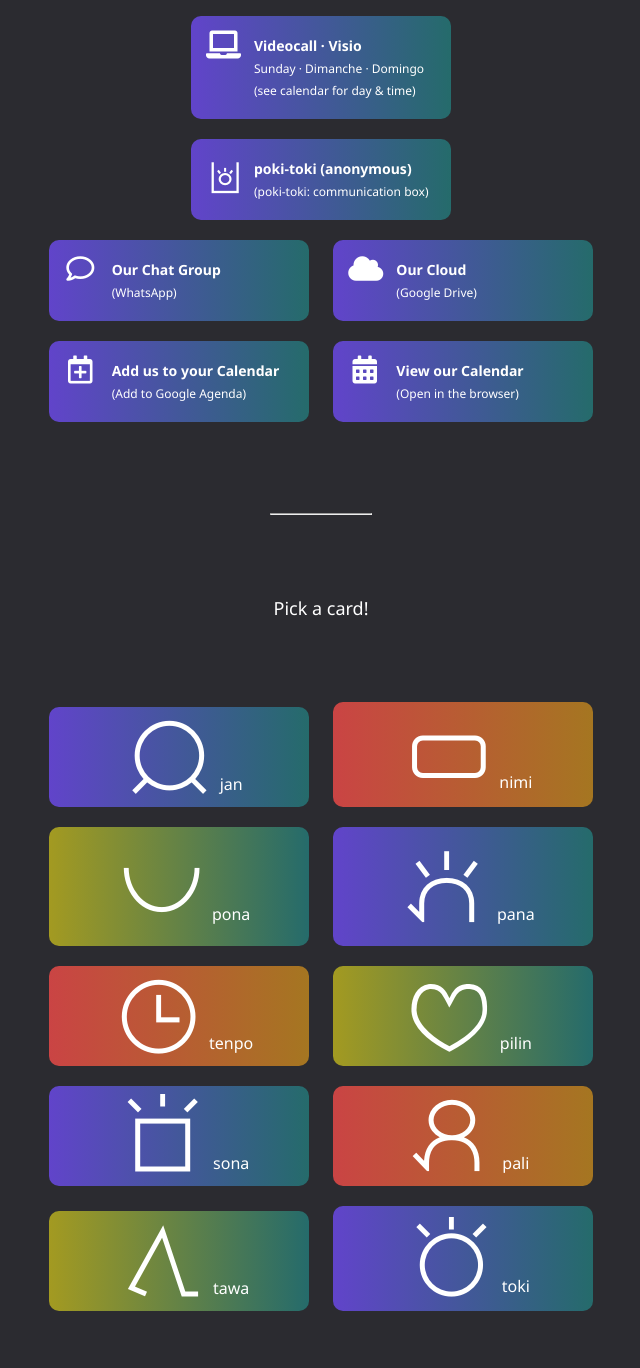
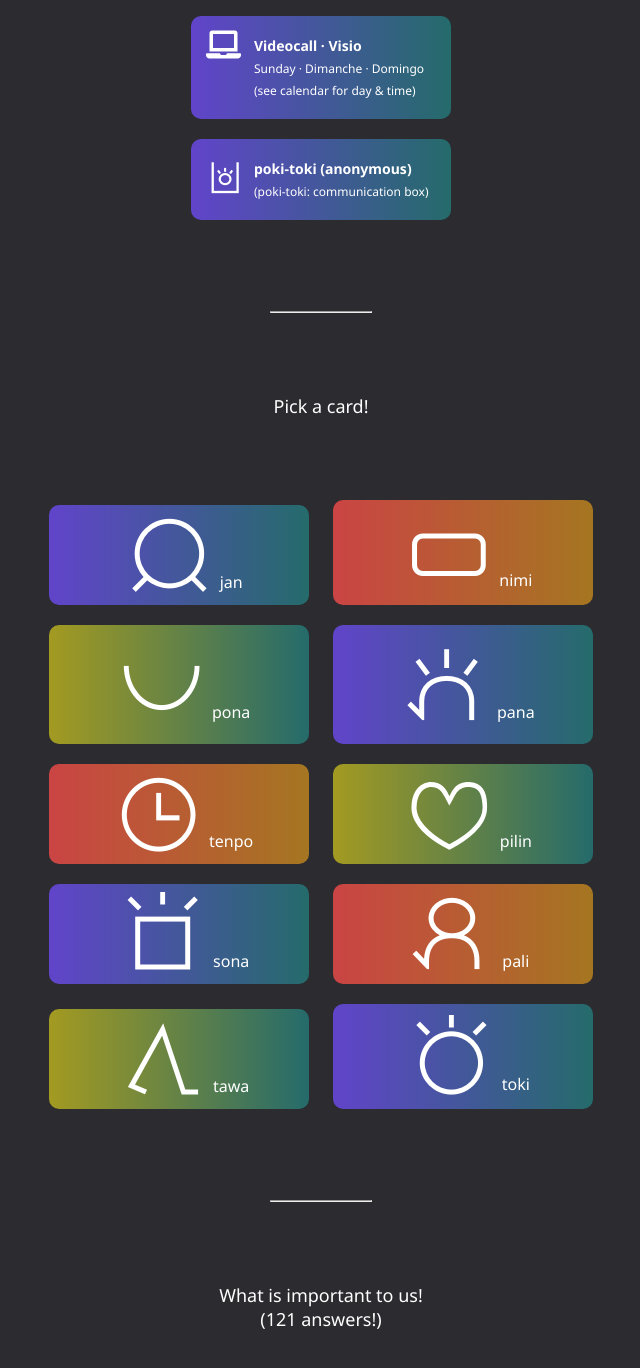
Before and after one commit to e-rotaract/e-rotaract.github.io, a Jekyll site: the page built from _pages/mini/internal.md, in a window 1280 px wide and 1400 px high, scrolled down 304 px. Shown: the top 1368 px of the window, without its empty margins (319-959 px from the left). Built offline with Jekyll 4.4.1, drawn with Linux system fonts in a browser that asks for light colours; nearby versions of some CDN libraries.

Commit message:
Update internal page

```diff
--- a/_pages/mini/internal.md
+++ b/_pages/mini/internal.md
@@ -51,60 +51,6 @@ permalink: "/internal"
                     poki-toki (anonymous)
                     <span>
                         (poki-toki: communication box)
-                    </span>
-                </p>
-            </a>
-        </li>
-    </ul>
-    <ul>
-        <li class="i-s">
-            <a href="" target="_blank">
-                <div class='logo'>
-                    <i class='far fa-comment fa-2x'></i>
-                </div>
-                <p class='title'>
-                    Our Chat Group
-                    <span>
-                        (WhatsApp)
-                    </span>
-                </p>
-            </a>
-        </li>
-        <li class="i-s">
-            <a href="" target="_blank">
-                <div class='logo'>
-                    <i class='fas fa-cloud fa-2x'></i>
-                </div>
-                <p class='title'>
-                    Our Cloud
-                    <span>
-                        (Google Drive)
-                    </span>
-                </p>
-            </a>
-        </li>
-        <li class="i-s">
-            <a href="https://calendar.google.com/calendar/u/4?cid=cm90YXJhY3RiZXlvbmRmcm9udGllcnNAZ21haWwuY29t" target="_blank">
-                <div class='logo'>
-                    <i class='far fa-calendar-plus fa-2x'></i>
-                </div>
-                <p class='title'>
-                    Add us to your Calendar
-                    <span>
-                        (Add to Google Agenda)
-                    </span>
-                </p>
-            </a>
-        </li>
-        <li class="i-s">
-            <a href="https://calendar.google.com/calendar/embed?height=600&wkst=7&bgcolor=%23ffffff&ctz=UTC&showTitle=0&showNav=1&showDate=1&showPrint=0&showTabs=1&showCalendars=1&mode=MONTH&hl=en_GB&src=cm90YXJhY3RiZXlvbmRmcm9udGllcnNAZ21haWwuY29t&src=bGY2b2hrZGNjZ24yY3Q2N2s0amc3MTFlaGMwYTdqOHVAaW1wb3J0LmNhbGVuZGFyLmdvb2dsZS5jb20&src=ZW4tZ2IuYnJhemlsaWFuI2hvbGlkYXlAZ3JvdXAudi5jYWxlbmRhci5nb29nbGUuY29t&src=ZW4tZ2IuZnJlbmNoI2hvbGlkYXlAZ3JvdXAudi5jYWxlbmRhci5nb29nbGUuY29t&src=ZW4tZ2Iubm9yd2VnaWFuI2hvbGlkYXlAZ3JvdXAudi5jYWxlbmRhci5nb29nbGUuY29t&src=OW9ybDA3NjZ1ZnRpZzZmamFkbnJrazlpZjNldXJnajhAaW1wb3J0LmNhbGVuZGFyLmdvb2dsZS5jb20&src=cGhsbm5pc3NoMjZlZ25rYWNxdjMxYTU5dDU2NzNmaDJAaW1wb3J0LmNhbGVuZGFyLmdvb2dsZS5jb20&src=b2FxNGx0cHJvaHZwb2w5cDliYjFta3JvZnFpcDRnMmRAaW1wb3J0LmNhbGVuZGFyLmdvb2dsZS5jb20&color=%234285F4&color=%23F09300&color=%230B8043&color=%233F51B5&color=%23D81B60&color=%23A79B8E&color=%23039BE5&color=%23616161" target="_blank">
-                <div class='logo'>
-                    <i class='fas fa-calendar-alt fa-2x'></i>
-                </div>
-                <p class='title'>
-                    View our Calendar
-                    <span>
-                        (Open in the browser)
                     </span>
                 </p>
             </a>
@@ -300,7 +246,7 @@ permalink: "/internal"
     <center>
         What is important to us!
         <br>
-        (121 answers!!!)
+        (121 answers!)
     </center>
     <br><br><br>
     <ul>
```
